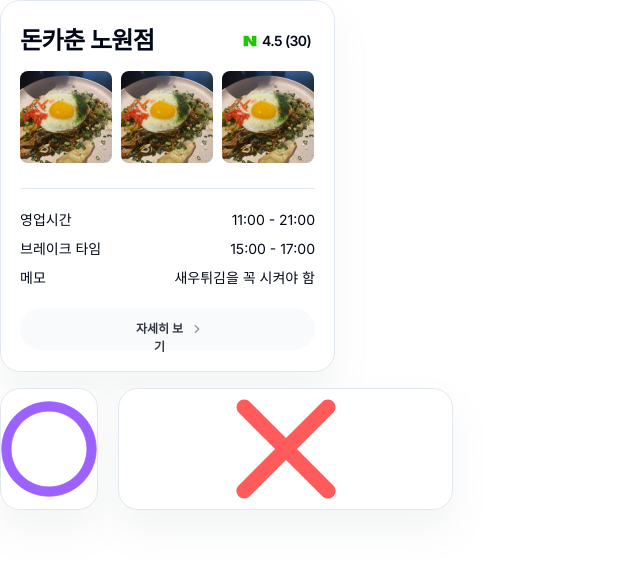
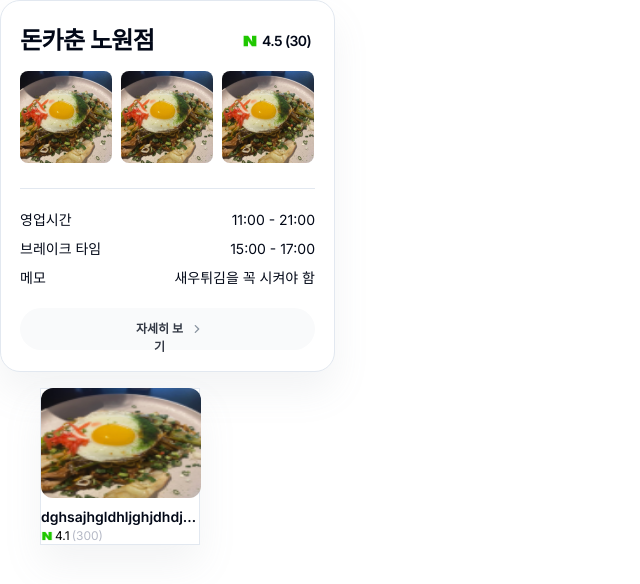
Before and after one commit to mash-up-kr/piikii_web, a Next.js app: page /test in a window 1280 px wide. Shown: the top 584 px of the page, without its empty margins (0-640 px from the left). Built offline with nearby package versions, Linux system fonts and the light colour scheme.

Commit message:
feat: Add Card with Image(small ver.) with hover effect

```diff
--- a/app/test/page.tsx
+++ b/app/test/page.tsx
@@ -3,6 +3,7 @@ import CardWithImage, {
   CardWithDislike,
   CardWithLike,
 } from "@/components/common/Cards/CardWithImage";
+import { CardWithImageSmall } from "@/components/common/Cards/CardWithImageSmall";
 import { Size } from "@/model";
 import React from "react";
 
@@ -24,10 +25,14 @@ const CardComponentPage = () => {
         images={images}
         info={info}
       />
-      <div className="flex flex-row gap-x-5">
-        <CardWithLike size={Size.small} />
-        <CardWithDislike size={Size.large} />
-      </div>
+      <CardWithImageSmall
+        place={"dghsajhgldhljghjdhdjdghjhlds"}
+        link={"/"}
+        rating={"4.1"}
+        numberOfReviews={300}
+        images={images}
+        info={info}
+      />
     </div>
   );
 };
--- a/components/common/Cards/CardWithImage.tsx
+++ b/components/common/Cards/CardWithImage.tsx
@@ -16,7 +16,7 @@ export const CardWithImage: React.FC<CardInfoProps> = ({
   const router = useRouter();
 
   return (
-    <Card className="flex flex-col items-center w-[335px] max-h-[372px] py-[24px]">
+    <Card className="flex flex-col items-center w-[335px] max-h-[372px] py-[24px] rounded-xl ">
       <div className="flex flex-col w-[295px] h-[139px]">
         <div className="flex flex-row gap-x-[8px]">
           <CardHeader>
@@ -59,7 +59,7 @@ export const CardWithImage: React.FC<CardInfoProps> = ({
       </div>
       <hr className="w-[295px] mt-[24px]" />
       <CardContent className="flex flex-col w-[295px] h-[161px] gap-y-[8px] my-[20px]">
-        {info.map((item, index) => (
+        {info?.map((item, index) => (
           <div
             key={index}
             className="flex flex-row justify-between w-[295px] h-[21px] gap-x-[16px] text-[14px]"
--- /dev/null
+++ b/components/common/Cards/CardWithImageSmall.tsx
@@ -0,0 +1,50 @@
+import * as React from "react";
+import Image from "next/image";
+import { Card, CardContent } from "@/components/ui/card";
+import { CardInfoProps } from "@/model";
+
+export const CardWithImageSmall: React.FC<CardInfoProps> = ({
+  place,
+  link,
+  rating,
+  numberOfReviews,
+  images,
+}) => {
+  return (
+    <Card className="ml-10 flex flex-col items-start justify-center w-[160px] h-[157px] cursor-pointer">
+      <CardContent className="flex flex-col w-full gap-y-[8px]">
+        <div className="relative w-[160px] h-[110px] overflow-hidden rounded-[12px] items-center justify-center">
+          <Image
+            src={images[0]}
+            alt="like"
+            width={160}
+            height={110}
+            className="absolute inset-0 w-full h-full transition-transform duration-300 hover:scale-110"
+            priority
+          />
+        </div>
+        <div className="flex flex-col w-full h-[39px] items-start">
+          <span className="font-semibold text-[14px] whitespace-nowrap overflow-hidden text-ellipsis inline-block max-w-full">
+            {place}
+          </span>
+
+          <div className="flex flex-row w-[71px] h-[18px gap-x-[2px] items-center">
+            <Image
+              src="/png/naver.png"
+              alt="naver"
+              width={12}
+              height={12}
+              priority
+            />
+            <span className="text-[12px] max-w-[24px] h-[18px] items-center text-black">
+              {rating}
+            </span>
+            <span className="text-[12px] max-w-[31px] h-[18px] items-center text-[#B5B9C6]">
+              ({numberOfReviews})
+            </span>
+          </div>
+        </div>
+      </CardContent>
+    </Card>
+  );
+};
--- a/components/ui/card.tsx
+++ b/components/ui/card.tsx
@@ -8,10 +8,7 @@ const Card = React.forwardRef<
 >(({ className, ...props }, ref) => (
   <div
     ref={ref}
-    className={cn(
-      "rounded-xl border bg-card text-card-foreground shadow-xl",
-      className
-    )}
+    className={cn("border bg-card text-card-foreground shadow-xl", className)}
     {...props}
   />
 ));
--- a/model/index.ts
+++ b/model/index.ts
@@ -13,7 +13,7 @@ export interface CardInfoProps {
   rating: string;
   numberOfReviews: number;
   images: string[];
-  info: { label: string; value: string }[];
+  info?: { label: string; value: string }[];
 }
 
 export interface ImgProps {
```
